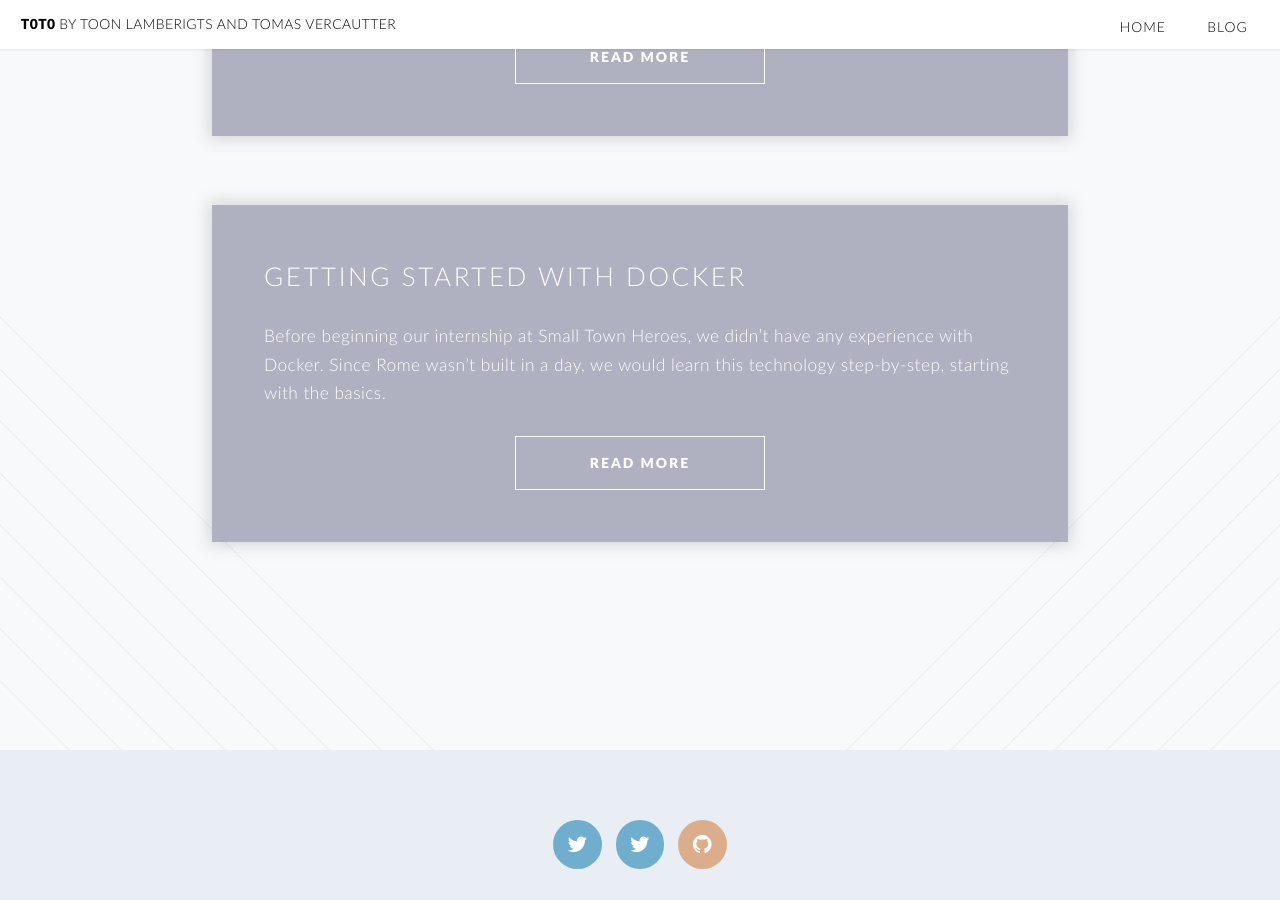
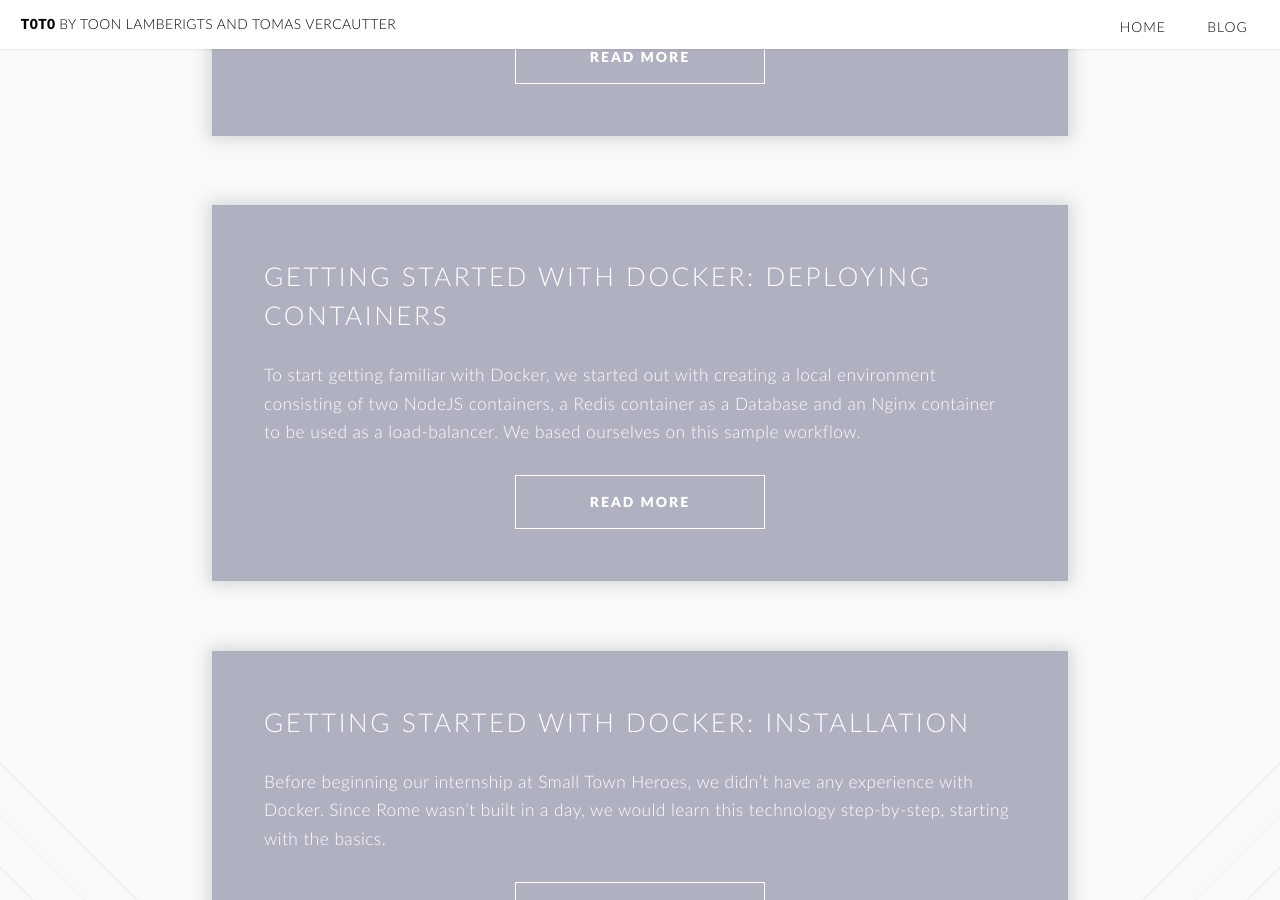
Before and after one commit to t0t0/t0t0.github.io, a Jekyll site: the page built from blog.html, in a window 1280 px wide and 900 px high, scrolled down 1530 px. Built offline with Jekyll 4.4.1, drawn with Linux system fonts in a browser that asks for light colours; some of the changed lines change nothing that is shown.

Commit message:
dividing posts

````diff
--- /dev/null
+++ b/_posts/2016-2-16-getting-started-with-docker-installation.md
@@ -0,0 +1,209 @@
+---
+layout: post
+title:  "Getting started with docker: Installation"
+date:   2016-2-16 14:36:23
+category: Internship
+tags: [week 1, docker, fedora]
+---
+
+<div style="text-align:center"><img src ="/images/docker_logo.png" style="max-width:100%"/></div>
+
+Before beginning our internship at Small Town Heroes, we didn't have any experience with Docker.
+Since Rome wasn't built in a day, we would learn this technology step-by-step, starting with the basics.
+
+<!--more-->
+
+## <strong>1. Setting up Docker on Fedora 23</strong>
+
+The first step in this process was to setup Docker locally on our machine.
+In our case this was our laptop with Fedora 23 as OS.
+Basically we needed two parts, the <strong>docker engine</strong> and the <strong>docker machine</strong>.
+
+## <strong>Docker engine:</strong>
+
+The docker engine is a client-server application consisting of <strong>three elements:</strong>
+
+<div>
+<ol class="default">
+	<li>The docker daemon</li>
+	<li>a REST API</li>
+	<li>and a CLI that talks to the daemon through the REST API</li>
+</ol>
+</div>
+<div style="text-align:center"><img src ="/images/engine.png" style="max-width:100%"/></div>
+
+
+We installed this very easily by using the <strong>dnf package manager</strong>. For all of these steps, it’s important to be logged in with sudo priviliges.
+
+
+#### <strong>1. Make sure all of your packages are up-to-date</strong>
+
+```bash
+$ sudo dnf update
+```
+<br />
+
+
+#### <strong>2. Add the yum repo</strong>
+
+```bash
+$ sudo tee /etc/yum.repos.d/docker.repo <<-‘EOF’
+[dockerrepo]
+name=Docker Repository
+baseurl=https://yum.dockerproject.org/repo/main/fedora/$releasever/
+enabled=1
+gpgcheck=1
+gpgkey=https://yum.dockerproject.org/gpg
+EOF
+```
+<br />
+
+
+#### <strong>3. Install the Docker package</strong>
+
+```bash
+$ sudo dnf install docker-engine
+```
+<br />
+
+
+#### <strong>4. Start the Docker daemon</strong>
+
+```bash
+$ sudo systemctl start docker
+```
+<br />
+
+
+If this works without resulting in any errors, then you’re most likely good to go. But to make sure you can always verify your installation by deploying a test image in a container.
+
+
+## <strong>Docker machine:</strong>
+
+“Docker Machine is a tool that lets you install Docker Engine on virtual hosts, and manage the hosts with `docker-machine` commands.”
+
+With docker machine, it’s possible to deploy multiple hosts, each running a docker engine, a.k.a. Dockerized hosts or Machines. Each of these hosts can contain multiple containers that are created from an image. The benefit of using docker machine on Linux is to efficiently provision multiple Docker hosts on a network, in the cloud or even locally.
+
+Now back to installing this…
+
+### <strong> 1. Download Docker machine and extract it</strong>
+
+```bash
+$ curl -L https://github.com/docker/machine/releases/download/v0.6.0/docker-machine-`uname -s`–`uname -m` > /usr/local/bin/docker-machine && \ chmod +x /usr/local/bin/docker-machine
+```
+<br />
+
+### <strong> 2. Verify your installation by checking the version</strong>
+
+
+```bash
+$ docker-machine version
+docker-machine version 0.6.0, build 61388e9
+```
+
+<br />
+After this was all done, we were ready to start creating our own docker machine to deploy containers.
+
+
+
+## <strong>2. Deploying Docker containers locally</strong>
+
+
+To start getting familiar with Docker, we started out with creating a local environment consisting of two NodeJS containers, a Redis container as a Database and an Nginx container to be used as a load-balancer.
+We based ourselves on <a href="http://anandmanisankar.com/posts/docker-container-nginx-node-redis-example/">this sample workflow</a>.
+
+
+<div style="text-align:center"><img src="/images/DockerSample.png" alt="Sample Image by ANAND MANI SANKAR" style="max-width:100%"/></div> <br />
+
+As we started out, we deployed our containers by manually issueing the `docker-run` command.
+Because managing multiple containers is rather inefficient with this command, we decided to work with `docker-compose`, a tool for defining and running multi-container Docker applications.
+
+Very much like working with Ansible & Vagrant, which we are both experienced by, `docker-compose` automatically deploys (in this case container instead of VM's) based on specifications that are defined in a YML-file.
+<br />
+Our `docker-compose.yml` looked like this:
+
+```yml
+nginx:
+    container_name: nginx
+    build: ./nginx
+    links:
+        - node1:node1
+        - node2:node2
+    ports:
+        - "8000:80"
+node1:
+    container_name: node1
+    build: ./node
+    links:
+        - redis
+    expose:
+        - "3000"
+node2:
+    container_name: node2
+    build: ./node
+    links:
+        - redis
+    expose:
+        - "3000"
+redis:
+    container_name: redis
+    image: redis
+    ports:
+        - "6379"
+```
+<br />
+As you can see, we used our own Dockerfiles for both the Nginx and NodeJS containers. Those were located in the folder 'ngninx' and 'node' respectively.
+To orchestrate the relationships between containers we made use of the `--link` property. This enables a specific container to resolve the addresses of other containers by name or alias.
+The only port that is published by the docker-machine to allow access from the outside is port 8000 which is mapped to port 80 on the Nginx container.
+Running the command `docker-compose up` would automatically deploy our containers in order of their dependency.
+
+
+## <strong> 3. Deploying containers on a remote server</strong>
+
+The next step was to deploy the Docker containers remotely. This time we would run a NodeJS application, developed by our colleague, on both node containers.
+This remote server was a **CoreOS VM running on AWS**.
+
+<div style="text-align:center"><img src="/images/coreos.png" style="max-width:100%"/></div> <br />
+
+We immediately ran into a major problem: CoreOS doesn't have a Python interpreter installed which is necessary to execute Ansible commands, nor does it have a package manager to install Python.
+Luckily, Ansible has a raw execution mode which allows shell-commands to be executed directly on the remote machine. Via this method in combination with an existing <a href="https://github.com/defunctzombie/ansible-coreos-bootstrap">coreos-bootstrap Ansible role</a> we were able to get Ansible running after all.
+To read more about this solution, check out <a href="https://coreos.com/blog/managing-coreos-with-ansible/">this blog post</a>.
+
+We created our own ansible role which would be executed for our CoreOS host via SSH.
+Within this role we firstly create the two node containers, generate a custom Nginx config file based on our template and finally create the Nginx container where this config file is mounted on.
+
+Our Ansible tasks looked like this:
+
+<pre>
+<code>
+- name: Install docker-py as a workaround for Ansible issue
+  pip: name=docker-py version=1.2.3
+- name: Setup node containers
+  docker:
+   count: "&#123;{ node_count }}"
+   image: dev-node
+   state: "&#123;{ node_state }}"
+   expose:
+   - 3000
+- name: Generate nginx config file
+  template:
+    src: nginx.conf.j2
+    dest: /home/core/config/nginx/nginx.conf
+- name: Setup Nginx container
+  docker:
+   name : nginx
+   image: dev-nginx
+   state: "&#123;{ nginx_state }}"
+   ports:
+   - "80:80"
+   volumes:
+   - /home/core/config/nginx/nginx.conf:/etc/nginx/nginx.conf
+   links:
+   - "node1:node1"
+   - "node2:node2"
+</code>
+</pre>
+
+<br />
+
+For both parameters 'count' and 'state' we declared variables. The images 'dev-node' and 'dev-nginx' were our own built images according to our Dockerfiles.
--- a/_posts/2016-2-19-getting-started-with-docker.md
+++ b/_posts/2016-2-19-getting-started-with-docker-deployment.md
@@ -1,116 +1,17 @@
 ---
 layout: post
-title:  "Getting started with docker"
+title:  "Getting started with docker: Deploying containers"
 date:   2016-2-19 14:36:23
 category: Internship
 tags: [week 1, docker, ansible, docker-compose]
 ---
 
-<div style="text-align:center"><img src ="/images/docker_logo.png" style="max-width:100%"/></div>
-
-Before beginning our internship at Small Town Heroes, we didn't have any experience with Docker.
-Since Rome wasn't built in a day, we would learn this technology step-by-step, starting with the basics.
-
-<!--more-->
-
-## <strong>1. Setting up Docker on Fedora 23</strong>
-
-The first step in this process was to setup Docker locally on our machine.
-In our case this was our laptop with Fedora 23 as OS.
-Basically we needed two parts, the <strong>docker engine</strong> and the <strong>docker machine</strong>.
-
-## <strong>Docker engine:</strong>
-
-The docker engine is a client-server application consisting of <strong>three elements:</strong>
-
-<div>
-<ol class="default">
-	<li>The docker daemon</li>
-	<li>a REST API</li>
-	<li>and a CLI that talks to the daemon through the REST API</li>
-</ol>
-</div>
-<div style="text-align:center"><img src ="/images/engine.png" style="max-width:100%"/></div>
-
-
-We installed this very easily by using the <strong>dnf package manager</strong>. For all of these steps, it’s important to be logged in with sudo priviliges.
-
-
-#### <strong>1. Make sure all of your packages are up-to-date</strong>
-
-```bash
-$ sudo dnf update
-```
-<br />
-
-
-#### <strong>2. Add the yum repo</strong>
-
-```bash
-$ sudo tee /etc/yum.repos.d/docker.repo <<-‘EOF’
-[dockerrepo]
-name=Docker Repository
-baseurl=https://yum.dockerproject.org/repo/main/fedora/$releasever/
-enabled=1
-gpgcheck=1
-gpgkey=https://yum.dockerproject.org/gpg
-EOF
-```
-<br />
-
-
-#### <strong>3. Install the Docker package</strong>
-
-```bash
-$ sudo dnf install docker-engine
-```
-<br />
-
-
-#### <strong>4. Start the Docker daemon</strong>
-
-```bash
-$ sudo systemctl start docker
-```
-<br />
-
-
-If this works without resulting in any errors, then you’re most likely good to go. But to make sure you can always verify your installation by deploying a test image in a container.
-
-
-## <strong>Docker machine:</strong>
-
-“Docker Machine is a tool that lets you install Docker Engine on virtual hosts, and manage the hosts with `docker-machine` commands.”
-
-With docker machine, it’s possible to deploy multiple hosts, each running a docker engine, a.k.a. Dockerized hosts or Machines. Each of these hosts can contain multiple containers that are created from an image. The benefit of using docker machine on Linux is to efficiently provision multiple Docker hosts on a network, in the cloud or even locally.
-
-Now back to installing this…
-
-### <strong> 1. Download Docker machine and extract it</strong>
-
-```bash
-$ curl -L https://github.com/docker/machine/releases/download/v0.6.0/docker-machine-`uname -s`–`uname -m` > /usr/local/bin/docker-machine && \ chmod +x /usr/local/bin/docker-machine
-```
-<br />
-
-### <strong> 2. Verify your installation by checking the version</strong>
-
-
-```bash
-$ docker-machine version
-docker-machine version 0.6.0, build 61388e9
-```
-
-<br />
-After this was all done, we were ready to start creating our own docker machine to deploy containers.
-
-
-
-## <strong>2. Deploying Docker containers locally</strong>
-
 
 To start getting familiar with Docker, we started out with creating a local environment consisting of two NodeJS containers, a Redis container as a Database and an Nginx container to be used as a load-balancer.
 We based ourselves on <a href="http://anandmanisankar.com/posts/docker-container-nginx-node-redis-example/">this sample workflow</a>.
+<!--more-->
+
+## <strong>2. Deploying Docker containers locally</strong>
 
 
 <div style="text-align:center"><img src="/images/DockerSample.png" alt="Sample Image by ANAND MANI SANKAR" style="max-width:100%"/></div> <br />
````
